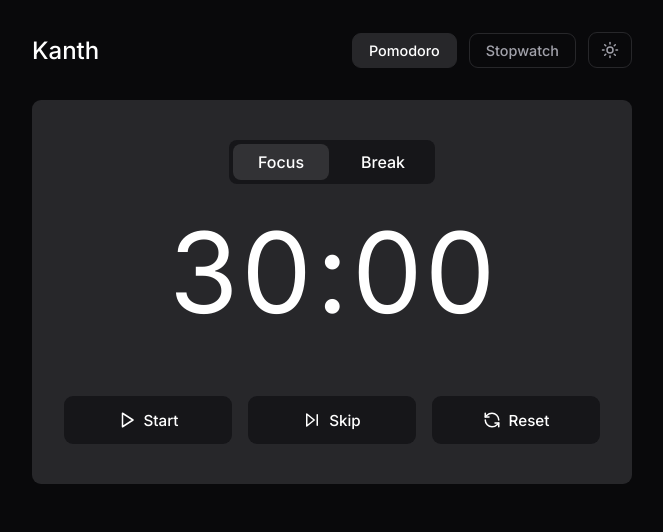
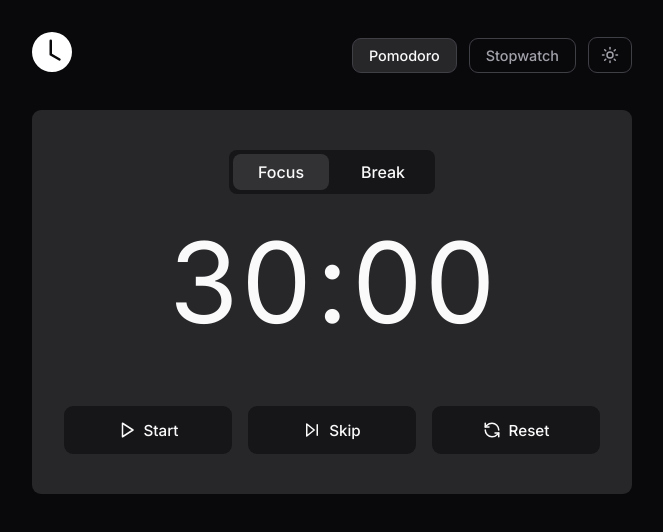
Before and after one commit to Srikan1h/productivity-timer, a React (Vite) app: page / in a window 1280 px wide. Shown: the top 532 px of the page, without its empty margins (308-971 px from the left). Built offline with nearby package versions, Linux system fonts and the light colour scheme.

Commit message:
feat: replace brand text with clock icon and refine color palette variables

```diff
--- a/src/App.jsx
+++ b/src/App.jsx
@@ -268,7 +268,11 @@ function App() {
     <main className="app">
       <header className="app-bar">
         <button className="brand" type="button" onClick={() => setView('pomodoro')}>
-          <span>Kanth</span>
+          <span>
+            <svg xmlns="http://www.w3.org/2000/svg" width="40" height="40" fill="currentColor" class="bi bi-clock-fill bg-primary" viewBox="0 0 16 16">
+              <path d="M16 8A8 8 0 1 1 0 8a8 8 0 0 1 16 0M8 3.5a.5.5 0 0 0-1 0V9a.5.5 0 0 0 .252.434l3.5 2a.5.5 0 0 0 .496-.868L8 8.71z"/>
+            </svg>
+          </span>
         </button>
 
         <div className="navbar-controls">
--- a/src/styles.css
+++ b/src/styles.css
@@ -2,41 +2,62 @@
   color-scheme: dark;
   font-family:
     "Inter", system-ui, -apple-system, sans-serif;
+
   background: #09090B;
   color: #ffffff;
-  font-synthesis: none;
-  text-rendering: optimizeLegibility;
-  --bg: #09090B;
+
+  /* Background hierarchy */
+  --bg: #09090B;           /* Page background */
   --app: #09090B;
-  --surface: #18181B;
-  --surface-soft: #27272A;
-  --text: #ffffff;
-  --muted: #a1a1aa;
-  --line: #27272A;
-  --ring-line: #323233;
 
+  /* Containers */
+  --surface: #18181B;      /* Timer card */
+  --surface-soft: #27272A; /* Buttons, tabs */
+  --surface-hover: #3F3F46;/* Hover and active states */
+
+  /* Text */
+  --text: #FAFAFA;
+  --muted: #A1A1AA;
+
+  /* Borders */
+  --line: #3F3F46;
+  --ring-line: #4B4B50;
+
+  /* Accent */
   --accent: #27272A;
-  --accent-strong: #ffffff;
+  --accent-strong: #FFFFFF;
   --accent-text: #09090B;
+
+  /* Effects */
   --shadow: none;
 }
-
 :root[data-theme='light'] {
   color-scheme: light;
-    --bg: #FAFAFB;
-  --app: #FAFAFB;
-  --surface: #F3F4F6;
-  --surface-soft: #E5E7EB;
-  --text: #111827;
-  --muted: #6B7280;
-  --line: #E5E7EB;
-  --ring-line: #d8d8d8;
-  --accent: #E5E7EB;
-  --accent-strong: #111827;
-  --accent-text: #ffffff;
+
+  /* Background hierarchy */
+  --bg: #FFFFFF;           /* Page background */
+  --app: #FFFFFF;
+
+  --surface: #F8F8F8;      /* Timer container */
+  --surface-soft: #F1F1F1; /* Buttons and tabs */
+  --surface-hover: #E4E4E7;/* Hover and active */
+
+  /* Text */
+  --text: #18181B;
+  --muted: #71717A;
+
+  /* Borders */
+  --line: #E4E4E7;
+  --ring-line: #D4D4D8;
+
+  /* Accent */
+  --accent: #F1F1F1;
+  --accent-strong: #18181B;
+  --accent-text: #FFFFFF;
+
+  /* Effects */
   --shadow: none;
 }
-
 * {
   box-sizing: border-box;
 }
```
